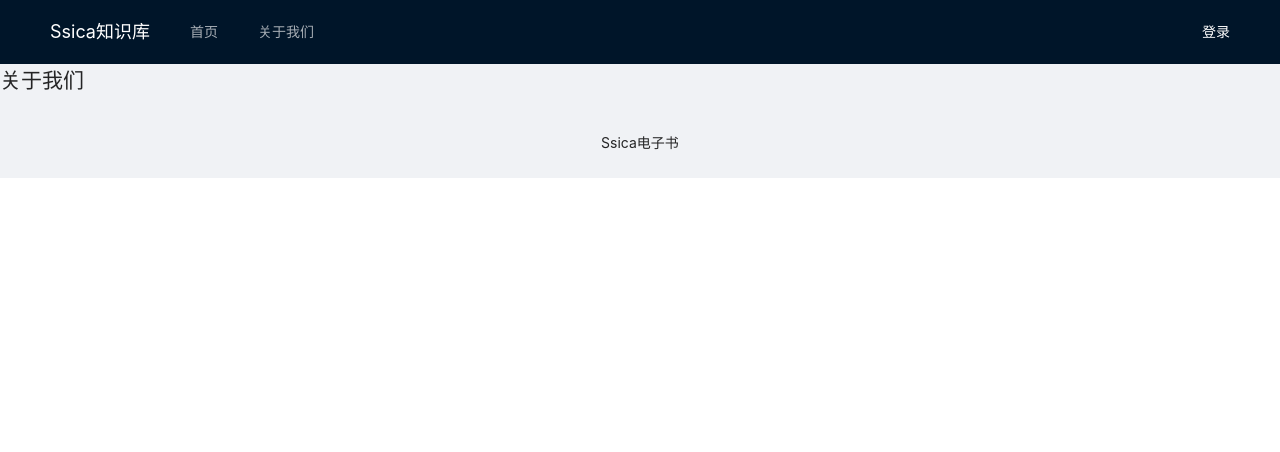
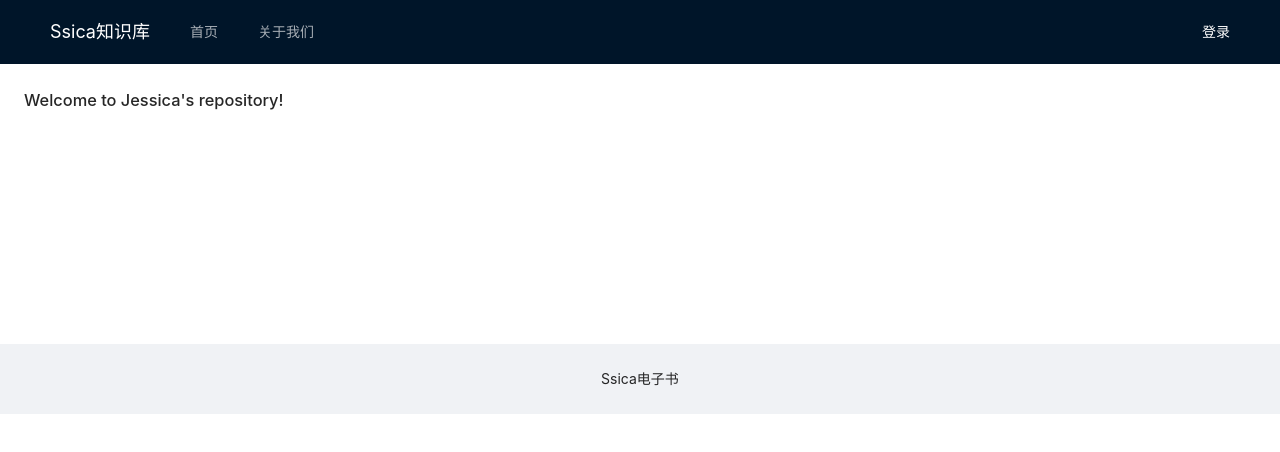
Before and after one commit to Jessica-Ruhan-Yin/wiki, a Vue app in the folder web/: page /about in a window 1280 px wide. Shown: the top 452 px of the page. Built offline with nearby package versions, Linux system fonts and the light colour scheme; no server answers.

Commit message:
11-9 BUG修复，如果一个电子书初始没有文档，则父文档选择框无法选中“无”  关于我们文案修改

```diff
--- a/web/src/views/about.vue
+++ b/web/src/views/about.vue
@@ -1,5 +1,7 @@
 <template>
-  <div class="about">
-    <h1>关于我们</h1>
-  </div>
+  <a-layout>
+    <a-layout-content :style="{ background: '#fff', padding: '24px', margin: 0, minHeight: '280px' }">
+      <h1>Welcome to Jessica's repository!</h1>
+    </a-layout-content>
+  </a-layout>
 </template>
--- a/web/src/views/admin/admin-doc.vue
+++ b/web/src/views/admin/admin-doc.vue
@@ -184,7 +184,7 @@ export default defineComponent({
           console.log("树形结构：", level1);
 
           //父文档下拉框初始化，相当于点击新增
-          treeSelectData.value = Tool.copy(level1.value);
+          treeSelectData.value = Tool.copy(level1.value) || [];
           //为选择树添加一个”无“
           treeSelectData.value.unshift({id: 0, name: '无'});
         } else {
@@ -336,7 +336,7 @@ export default defineComponent({
         ebookId: route.query.ebookId
       };
 
-      treeSelectData.value = Tool.copy(level1.value);
+      treeSelectData.value = Tool.copy(level1.value) || [];
       treeSelectData.value.unshift({id: 0, name: '无'});
     };
 
```
